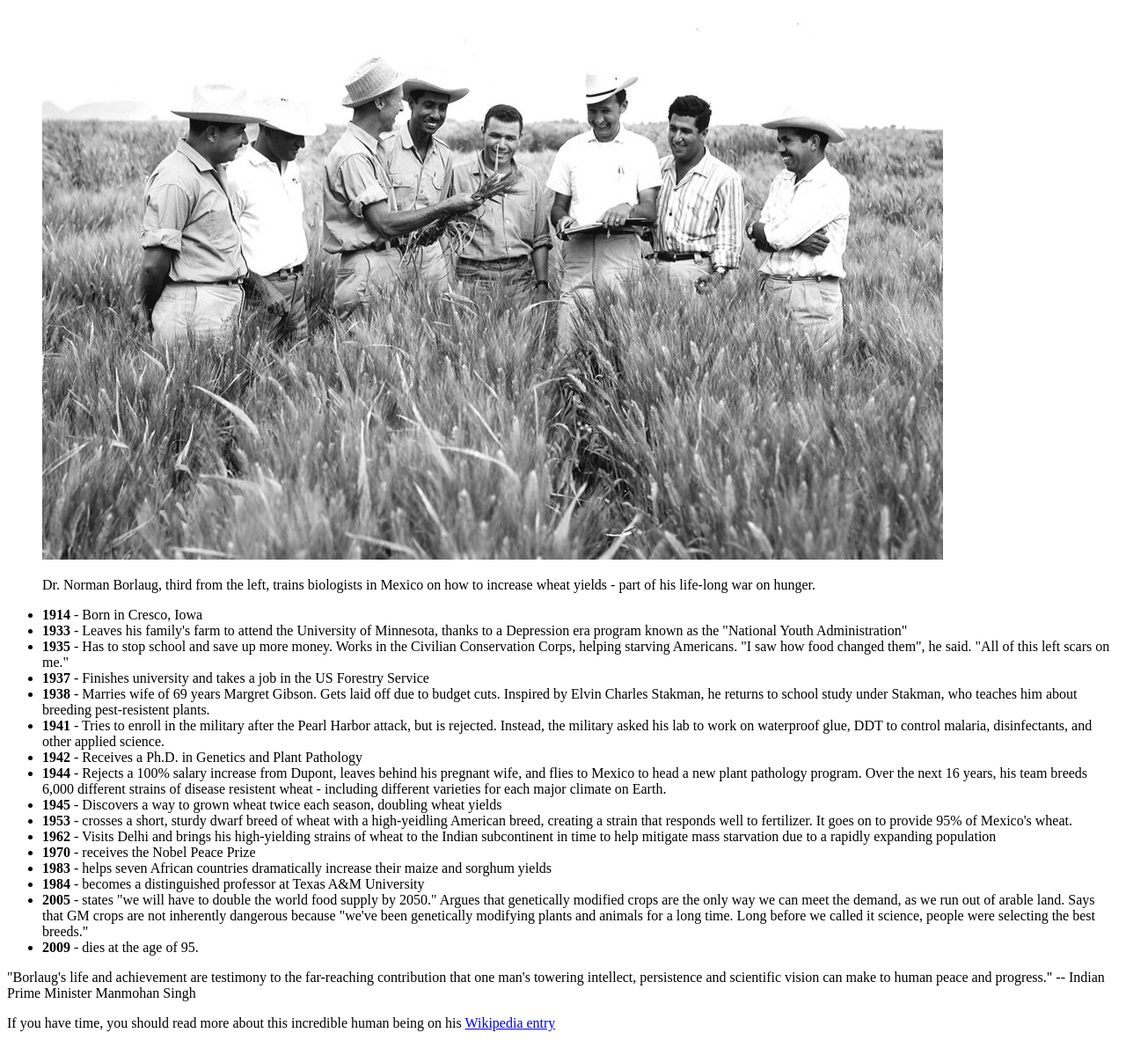
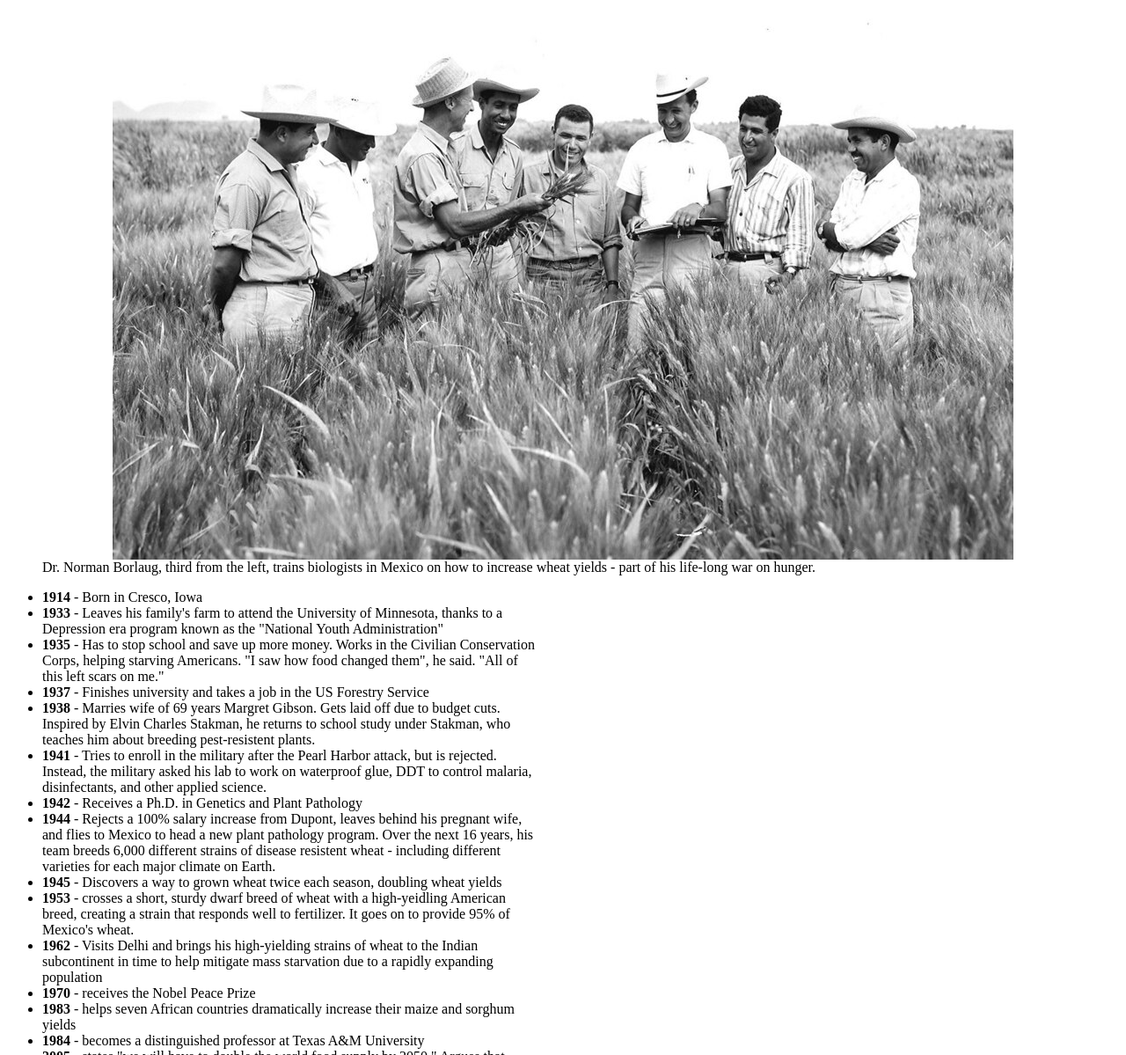
Before and after one commit to Beggar13/fcc-tribute-page, a plain HTML site: page index.html in a window 1280 px wide. Shown: the part 101-1300 px from the top of the page at 88% size. Drawn offline with Linux system fonts and the light colour scheme.

Commit message:
commit three

```diff
--- a/index.html
+++ b/index.html
@@ -7,16 +7,18 @@
     <title>Document</title>
     <link rel="stylesheet" href="styles.css" />
   </head>
-  <body id="main">
+  <body>
+    <main id="main">
       <h1 id="title">Dr. Norman Borlaug</h1>
       <p>The man who saved a billion lives</p>
       <figure id="img-div">
         <img id="image" src="/images/tribute-page-main-image.jpg" />
-      <p>
-        Dr. Norman Borlaug, third from the left, trains biologists in Mexico on
-        how to increase wheat yields - part of his life-long war on hunger.
-      </p>
+        <figcaption id="img-caption">
+          Dr. Norman Borlaug, third from the left, trains biologists in Mexico
+          on how to increase wheat yields - part of his life-long war on hunger.
+        </figcaption>
       </figure>
+
       <div id="tribute-info">
         <ul>
           <li><strong>1914</strong> - Born in Cresco, Iowa</li>
@@ -27,25 +29,25 @@
           </li>
           <li>
             <strong>1935</strong> - Has to stop school and save up more money.
-          Works in the Civilian Conservation Corps, helping starving Americans.
-          "I saw how food changed them", he said. "All of this left scars on
-          me."
+            Works in the Civilian Conservation Corps, helping starving
+            Americans. "I saw how food changed them", he said. "All of this left
+            scars on me."
           </li>
           <li>
-          <strong>1937</strong> - Finishes university and takes a job in the US
-          Forestry Service
+            <strong>1937</strong> - Finishes university and takes a job in the
+            US Forestry Service
           </li>
           <li>
-          <strong>1938</strong> - Marries wife of 69 years Margret Gibson. Gets
-          laid off due to budget cuts. Inspired by Elvin Charles Stakman, he
-          returns to school study under Stakman, who teaches him about breeding
-          pest-resistent plants.
+            <strong>1938</strong> - Marries wife of 69 years Margret Gibson.
+            Gets laid off due to budget cuts. Inspired by Elvin Charles Stakman,
+            he returns to school study under Stakman, who teaches him about
+            breeding pest-resistent plants.
           </li>
           <li>
             <strong>1941</strong> - Tries to enroll in the military after the
-          Pearl Harbor attack, but is rejected. Instead, the military asked his
-          lab to work on waterproof glue, DDT to control malaria, disinfectants,
-          and other applied science.
+            Pearl Harbor attack, but is rejected. Instead, the military asked
+            his lab to work on waterproof glue, DDT to control malaria,
+            disinfectants, and other applied science.
           </li>
           <li>
             <strong>1942</strong> - Receives a Ph.D. in Genetics and Plant
@@ -54,9 +56,9 @@
           <li>
             <strong>1944</strong> - Rejects a 100% salary increase from Dupont,
             leaves behind his pregnant wife, and flies to Mexico to head a new
-          plant pathology program. Over the next 16 years, his team breeds 6,000
-          different strains of disease resistent wheat - including different
-          varieties for each major climate on Earth.
+            plant pathology program. Over the next 16 years, his team breeds
+            6,000 different strains of disease resistent wheat - including
+            different varieties for each major climate on Earth.
           </li>
           <li>
             <strong>1945</strong> - Discovers a way to grown wheat twice each
@@ -78,34 +80,38 @@
             increase their maize and sorghum yields
           </li>
           <li>
-          <strong>1984</strong> - becomes a distinguished professor at Texas A&M
-          University
+            <strong>1984</strong> - becomes a distinguished professor at Texas
+            A&M University
           </li>
           <li>
-          <strong>2005</strong> - states "we will have to double the world food
-          supply by 2050." Argues that genetically modified crops are the only
-          way we can meet the demand, as we run out of arable land. Says that GM
-          crops are not inherently dangerous because "we've been genetically
-          modifying plants and animals for a long time. Long before we called it
-          science, people were selecting the best breeds."
+            <strong>2005</strong> - states "we will have to double the world
+            food supply by 2050." Argues that genetically modified crops are the
+            only way we can meet the demand, as we run out of arable land. Says
+            that GM crops are not inherently dangerous because "we've been
+            genetically modifying plants and animals for a long time. Long
+            before we called it science, people were selecting the best breeds."
           </li>
           <li><strong>2009</strong> - dies at the age of 95.</li>
         </ul>
         <p>
           "Borlaug's life and achievement are testimony to the far-reaching
           contribution that one man's towering intellect, persistence and
-        scientific vision can make to human peace and progress." -- Indian Prime
-        Minister Manmohan Singh
+          scientific vision can make to human peace and progress." -- Indian
+          Prime Minister Manmohan Singh
         </p>
       </div>
-    <div id="tribute-link">
+      <div>
         <p>
-        If you have time, you should read more about this incredible human being
-        on his
-        <a href="https://en.wikipedia.org/wiki/Norman_Borlaug"
+          If you have time, you should read more about this incredible human
+          being on his
+          <a
+            id="tribute-link"
+            href="https://en.wikipedia.org/wiki/Norman_Borlaug"
+            target="_blank"
             >Wikipedia entry</a
           >
         </p>
       </div>
+    </main>
   </body>
 </html>
--- a/styles.css
+++ b/styles.css
@@ -0,0 +1,24 @@
+@media screen {
+  img {
+    max-width: 100%;
+  }
+}
+
+/* #main {
+  align-items: center;
+  display: flex;
+  flex-direction: column;
+} */
+
+#image {
+  display: block;
+  margin: auto;
+}
+
+/* #img-div {
+
+} */
+
+#tribute-info {
+  width: 600px;
+}
```
Lines whose indentation alone changed are shown as unchanged.
